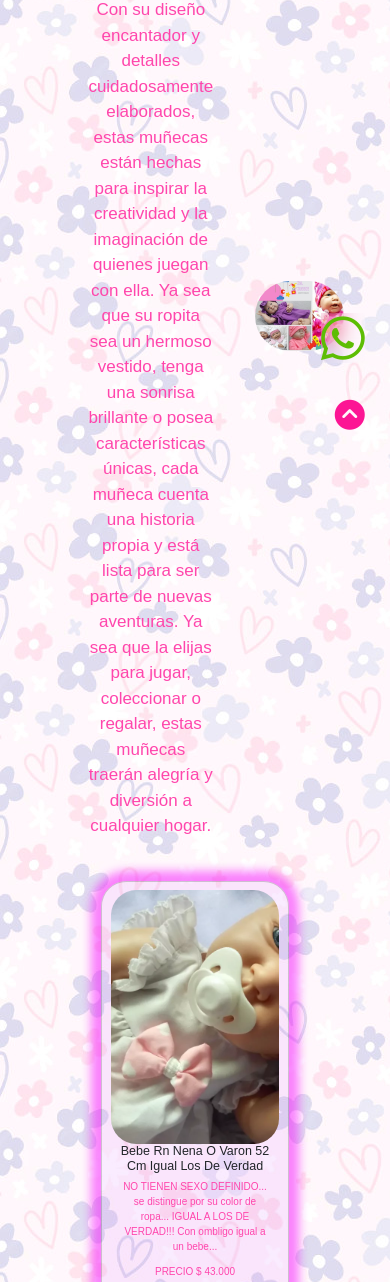
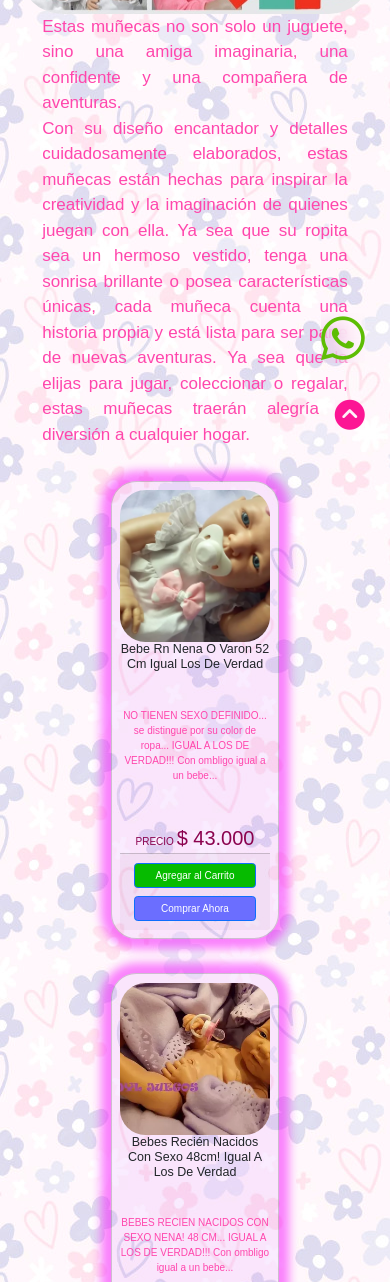
Before and after one commit to Jamoverflow1982/Jyl-Juegos, a plain HTML site: page pages/productos.html in a window 390 px wide. Shown: the part 397-1679 px from the top of the page. Drawn offline with Linux system fonts and the light colour scheme; a web font is replaced by a local one.

Commit message:
Mq en productos

```diff
--- a/css/estilos.css
+++ b/css/estilos.css
@@ -283,6 +283,19 @@ main{
                 object-fit: cover;
                 border-radius: 3vh;
             }
+            .valor{
+                margin: 0;
+                color:#8b024e;
+                font-size: 2rem;
+                .precio{
+                    font-size: 1rem;
+                }
+            }
+            .flexDistr{
+                display: flex;
+                flex-direction: column;
+                justify-content:space-between;
+            }
         }
         .card-body {
             padding: 0 1vh;
@@ -540,6 +553,45 @@ footer{
                 font-size: 2em;
             }
         }
+        .cabeceraProductos{
+            padding: 1vh 0vh;
+            padding-top: 3vh;
+            display: flex;
+            flex-direction:column-reverse;
+            p{
+                margin: 0;
+                padding: 0 5vh;
+                text-align: justify;
+            }
+            img{
+                width: 90%;
+                border-radius: 5vh;
+            }
+        }
+        .listaProductos{
+            .bebotes, .accesorios{
+                padding: 1vh 1vh;
+                justify-content: center;
+            }
+            .card{
+                width: 20vh;
+                img{
+                    height: 18vh;
+                }
+            }
+            .card-body {
+                padding: 0 0vh;
+                height: 25vh;
+            }
+            .card-footer{
+                flex-direction: column;
+                justify-content: center;
+            }
+            .btn-primary{
+                margin: .5vh;
+                font-size: 1rem;
+            }
+        }
     }
     footer{
         .footerCompleto{
--- a/pages/productos.html
+++ b/pages/productos.html
@@ -77,7 +77,7 @@
                     <img src="../assets/img/productos/gordita40cmbasica.webp" class="card-img-top" alt="bebote nena 40 centimetros">
                     <div class="card-body flexDistr">
                         <h5 class="card-title">Bebes Reales Sexo Nena Gordita Básica 40 Cm</h5>
-                        <p class="card-text">GORDITA CON ROPA BÁSICA (sexo definido)(OJOS CELESTES O MARRONES SEGÚN STOCK) Se entrega con gorro,body,pañal,chupete, y certificado nacimiento.</p>
+                        <p class="card-text">GORDITA CON ROPA BÁSICA (sexo definido)(OJOS CELESTES O MARRONES SEGÚN STOCK) Se entrega con gorro, body, pañal, chupete y certificado nacimiento.</p>
                         <p class="valor"><span class="precio">PRECIO  </span>$ 26.000</p>
                     </div>
                     <div class="card-footer">
```
